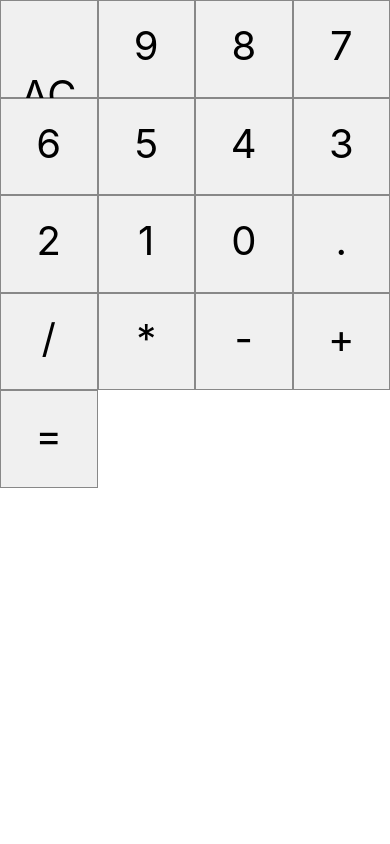
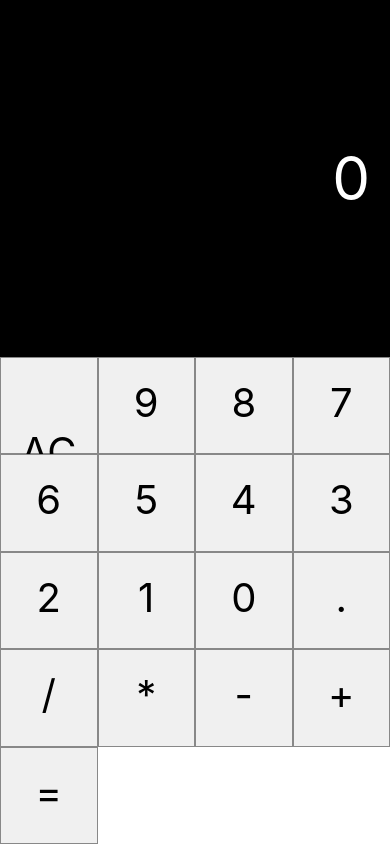
Before and after one commit to Vini9-9/calculator-mobile, a React Native app: screen / in a window 390 px wide. Built offline with nearby package versions, Linux system fonts and the light colour scheme.

Commit message:
Componente display

```diff
--- a/src/components/Calculadora.js
+++ b/src/components/Calculadora.js
@@ -1,9 +1,14 @@
-import React from 'react'
+import React, { useState } from 'react'
 import { View, Text, StyleSheet } from 'react-native'
 
 import Button from './Button'
+import Display from './Display'
 
 export default class Calculadora extends React.Component {
+
+    state = {
+        displayValue: '0'
+    }
 
     criarBotoes = (arr) => {
         return arr.map((el, idx) => {
@@ -29,12 +34,15 @@ export default class Calculadora extends React.Component {
 
     render () {
         return (
+            <>
+                <Display value={this.state.displayValue}/>
                 <View style={styles.buttons}>
                     <Button label="AC"/>
                     {this.gerarNumerosTeclado()}
                     <Button label="."/>
                     {this.gerarOperadoresTeclado()}
                 </View>
+            </>
         )
     }
 
--- /dev/null
+++ b/src/components/Display.js
@@ -0,0 +1,29 @@
+import React, { useState } from 'react'
+import { View, Text, StyleSheet, Dimensions } from 'react-native'
+
+import Button from './Button'
+
+const styles = StyleSheet.create({
+    display: {
+        flex: 1,
+        padding: 20,
+        justifyContent: 'center',
+        alignItems: 'flex-end',
+        backgroundColor: '#000',
+    },
+    displayValue: {
+        fontSize: 60,
+        color: 'white'
+    }
+})
+
+export default (props) => {
+    const valorDisplay = props.value || '0'
+
+    return (
+        <View style={styles.display}>
+            <Text style={styles.displayValue}
+            numberOfLines={1}> {valorDisplay} </Text>
+        </View>
+    )
+}
```
Lines whose indentation alone changed are shown as unchanged.
